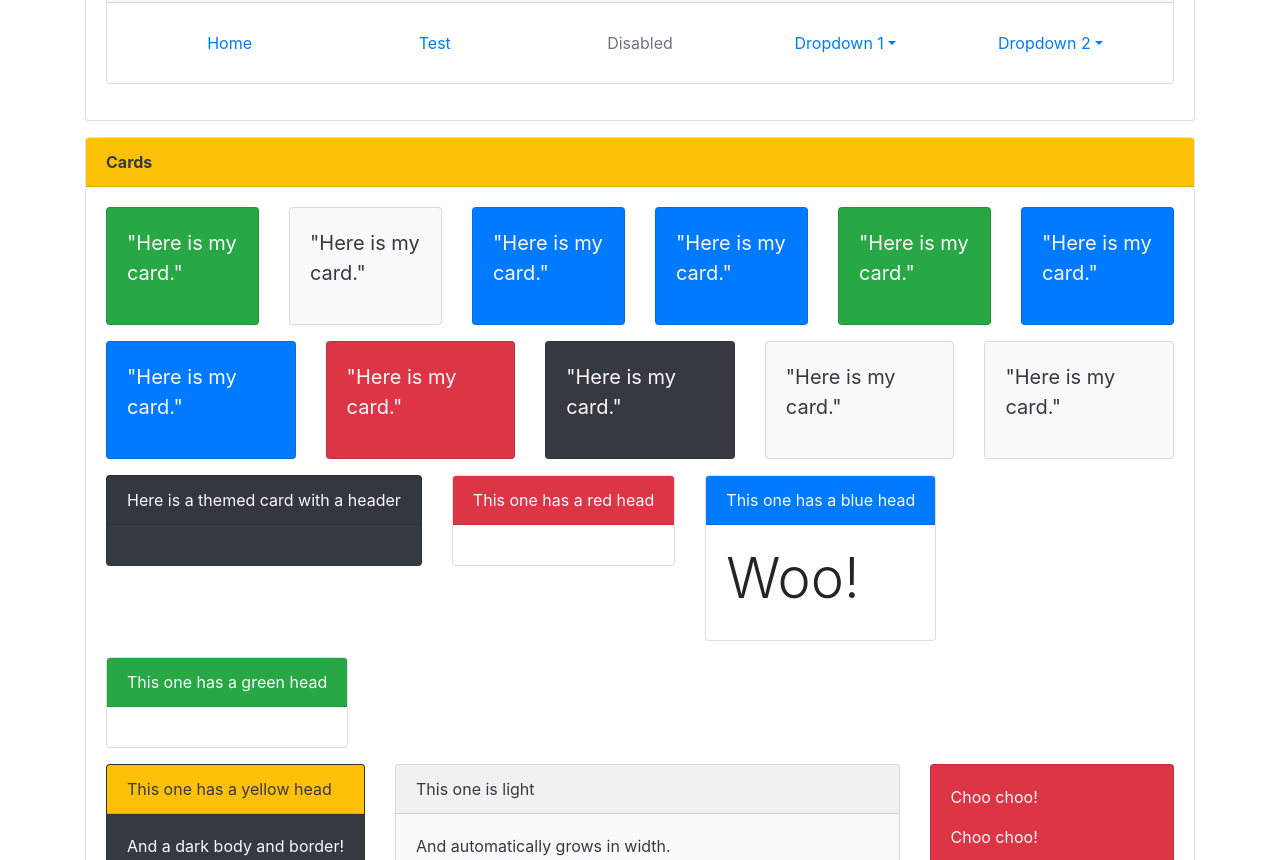
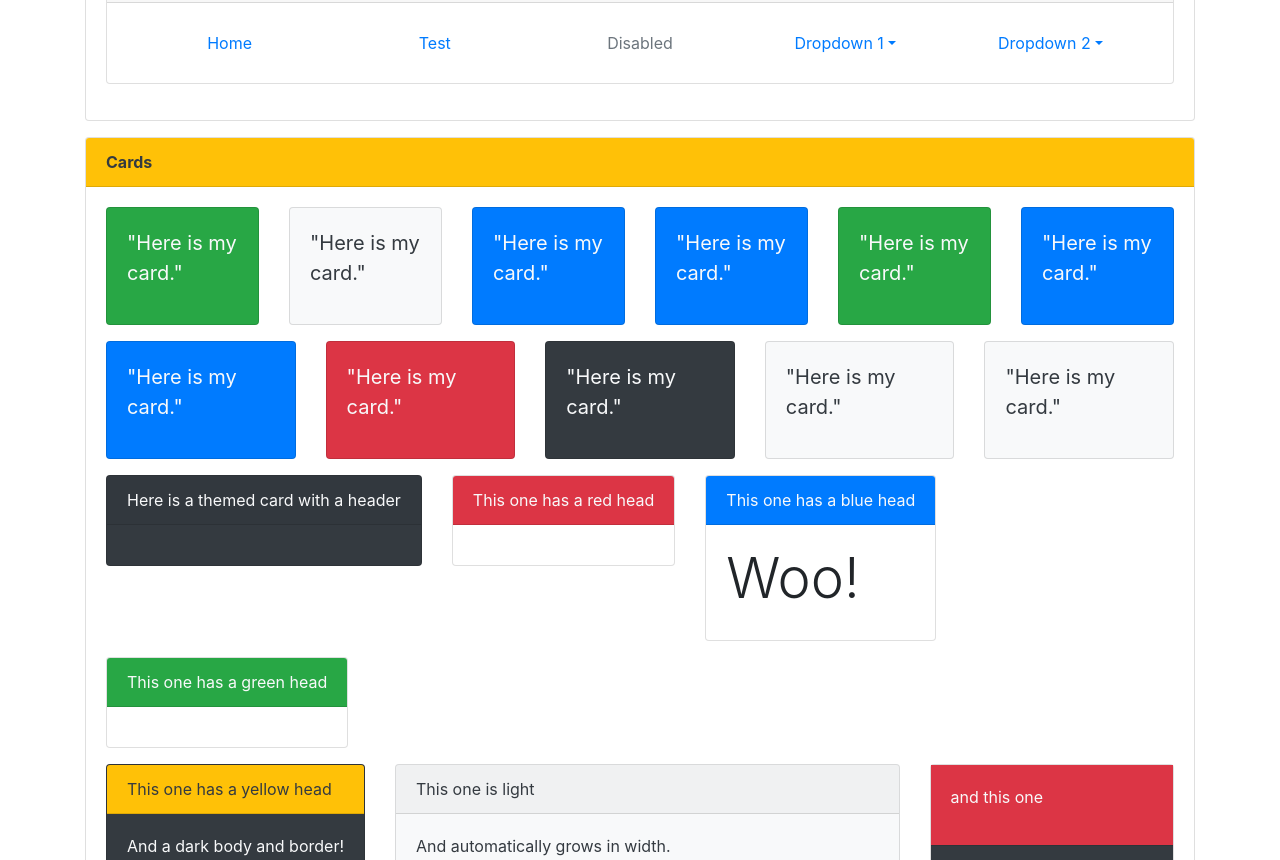
Before and after one commit to duhdugg/preaction-bootstrap-clips, a React (Create React App) app: page / in a window 1280 px wide. Shown: the part 1940-2800 px from the top of the page. Built offline with nearby package versions, Linux system fonts and the light colour scheme.

Commit message:
adding footers to cards

```diff
--- a/src/App.js
+++ b/src/App.js
@@ -190,9 +190,14 @@ class App extends React.Component {
               >
                 And automatically grows in width.
               </Card>
-              <Card column theme="red" width={{ sm: 2 / 3, md: 1 / 4 }}>
-                <p>Choo choo!</p>
-                <p>Choo choo!</p>
+              <Card
+                column
+                footerTheme="dark"
+                bodyTheme="red"
+                width={{ sm: 2 / 3, md: 1 / 4 }}
+                footer="has a footer"
+              >
+                <p>and this one</p>
               </Card>
             </div>
           </Card>
--- a/src/components/Card.js
+++ b/src/components/Card.js
@@ -31,6 +31,10 @@ class Card extends React.Component {
 
   get cardTheme () {
     return this.getTheme(this.props.theme)
+  }
+
+  get footerTheme () {
+    return this.getTheme(this.props.footerTheme)
   }
 
   get headerTheme () {
@@ -75,11 +79,18 @@ class Card extends React.Component {
     let style = {
       card: {},
       container: {},
+      footer: {},
       header: {},
       body: {}
     }
     if (this.props.style) {
       Object.assign(style, JSON.parse(JSON.stringify(this.props.style)))
+    }
+    if (this.props.footerBgColor) {
+      style.footer.backgroundColor = this.props.footerBgColor
+    }
+    if (this.props.footerFontColor) {
+      style.footer.color = this.props.footerFontColor
     }
     if (this.props.headerBgColor) {
       style.header.backgroundColor = this.props.headerBgColor
@@ -93,13 +104,40 @@ class Card extends React.Component {
   render () {
     return (
       <div className={this.containerClassName} style={this.style.container}>
-        <div className={`card ${this.cardTheme} ${this.className.card}`} style={this.style.card} >
-          {this.props.header
-            ? <div className={`card-header ${this.headerTheme} ${this.className.header}`} style={this.style.header}>{this.props.header}</div>
-            : ''}
-          <div className={`card-body ${this.bodyTheme} ${this.className.body}`} style={this.style.body}>
+        <div
+          className={`card ${this.cardTheme} ${this.className.card}`}
+          style={this.style.card}
+        >
+          {this.props.header ? (
+            <div
+              className={`card-header ${this.headerTheme} ${
+                this.className.header
+              }`}
+              style={this.style.header}
+            >
+              {this.props.header}
+            </div>
+          ) : (
+            ''
+          )}
+          <div
+            className={`card-body ${this.bodyTheme} ${this.className.body}`}
+            style={this.style.body}
+          >
             {this.props.children}
           </div>
+          {this.props.footer ? (
+            <div
+              className={`card-footer ${this.footerTheme} ${
+                this.className.footer
+              }`}
+              style={this.style.footer}
+            >
+              {this.props.footer}
+            </div>
+          ) : (
+            ''
+          )}
         </div>
       </div>
     )
```
Also changed, not shown: 1 other file (tests, documents, lock files or other folders).
